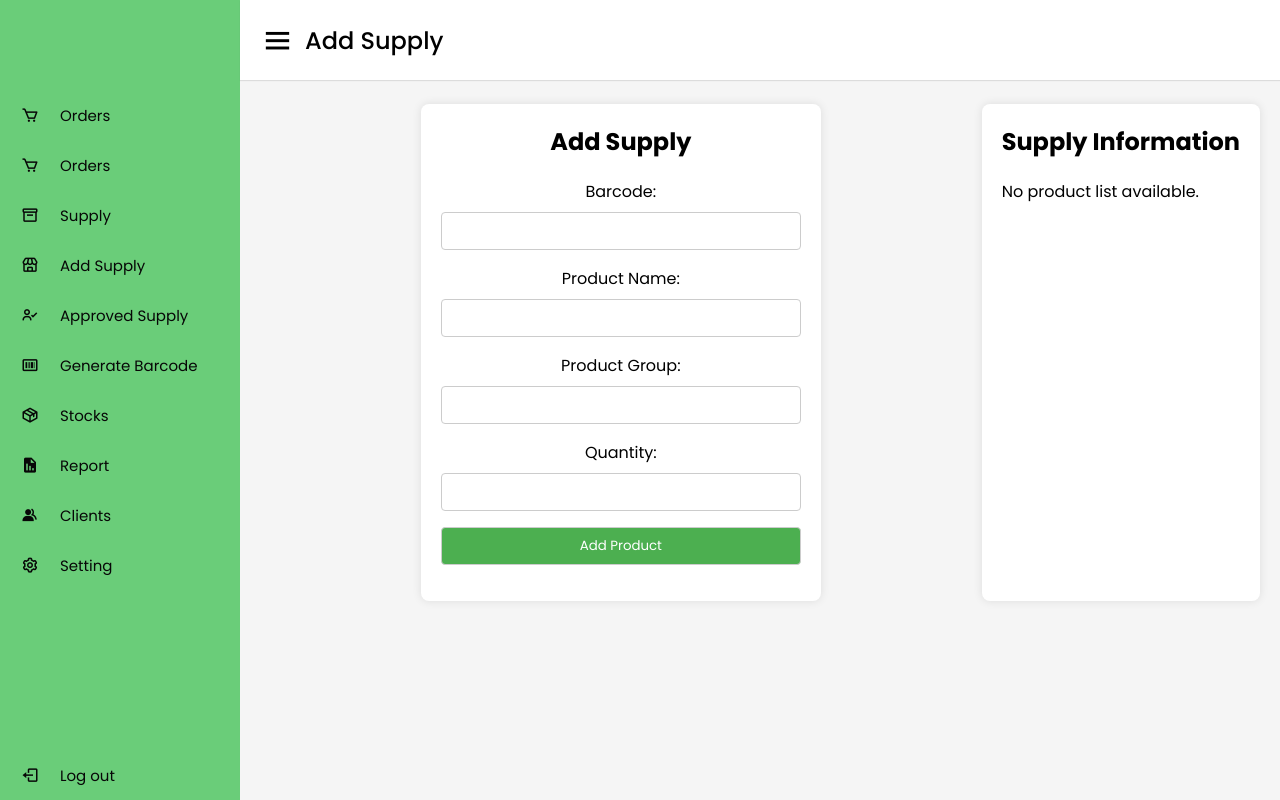
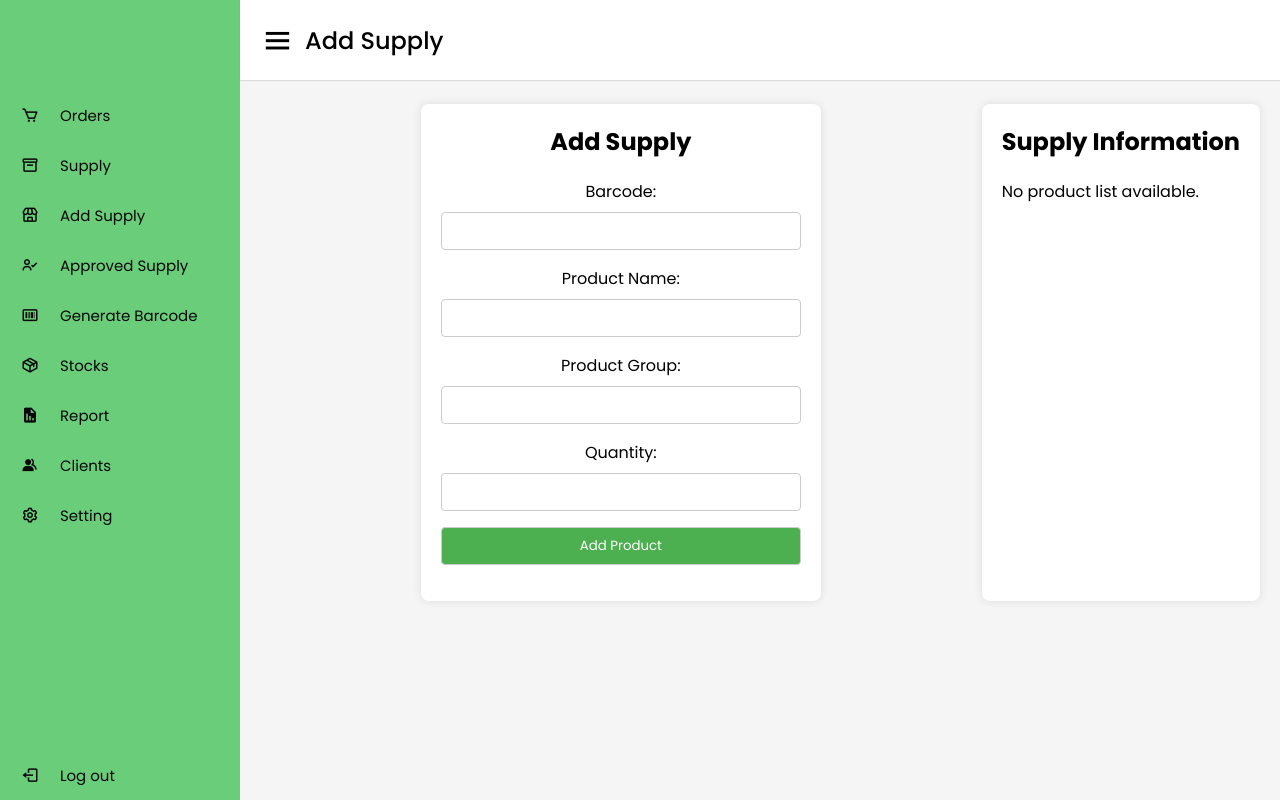
Before and after one commit to mariakyla06/inventory, a PHP site: page /barcode.php in a window 1280 px wide. Run offline with PHP 8.4, Linux system fonts and the light colour scheme; the visitor is signed in with stand-in values (Sample User, id 1); data that the repository does not hold is empty.

Commit message:
finalize

```diff
--- a/includes/sidebar.php
+++ b/includes/sidebar.php
@@ -10,12 +10,7 @@
             </li>
 
             <?php if( !isset($_SESSION['user_data']->client_login) ) {?>
-                <li>
-                <a href="orders.php">
-                    <i class='bx bx-cart'></i>
-                    <span class="links_name">Orders</span>
-                </a>
-            </li>
+
                 <li>
                     <a href="product.php">
                         <i class='bx bx-box'></i>
```
